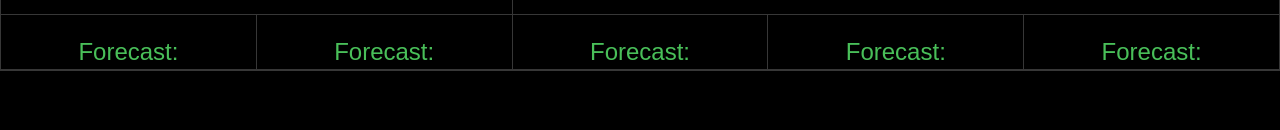
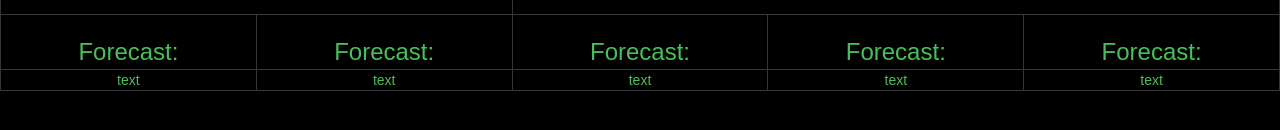
Before and after one commit to sbenchik/NutshellNews, a plain HTML site: page weather.html in a window 1280 px wide. Shown: the part 434-564 px from the top of the page. Drawn offline with nearby package versions, Linux system fonts and the light colour scheme; no server answers.

Commit message:
Adds placeholder text

```diff
--- a/weather.html
+++ b/weather.html
@@ -97,19 +97,19 @@
                     </tr>
                     <tr>
                         <td class="description" id="description1">
-                                <div id="description"></div>
+                                <div id="description">text</div>
                         </td>
                         <td class="description" id="description2">
-                                <div id="description"></div>
+                                <div id="description">text</div>
                         </td>
                         <td class="description" id="description3">
-                                <div id="description"></div>
+                                <div id="description">text</div>
                         </td>
                         <td class="descriptionr" id="description4">
-                                <div id="description"></div>
+                                <div id="description">text</div>
                         </td>
                         <td class="description" id="description5">
-                              <div id="description"></div>
+                              <div id="description">text</div>
                         </td>
                     </tr>
                 </tbody>
```
